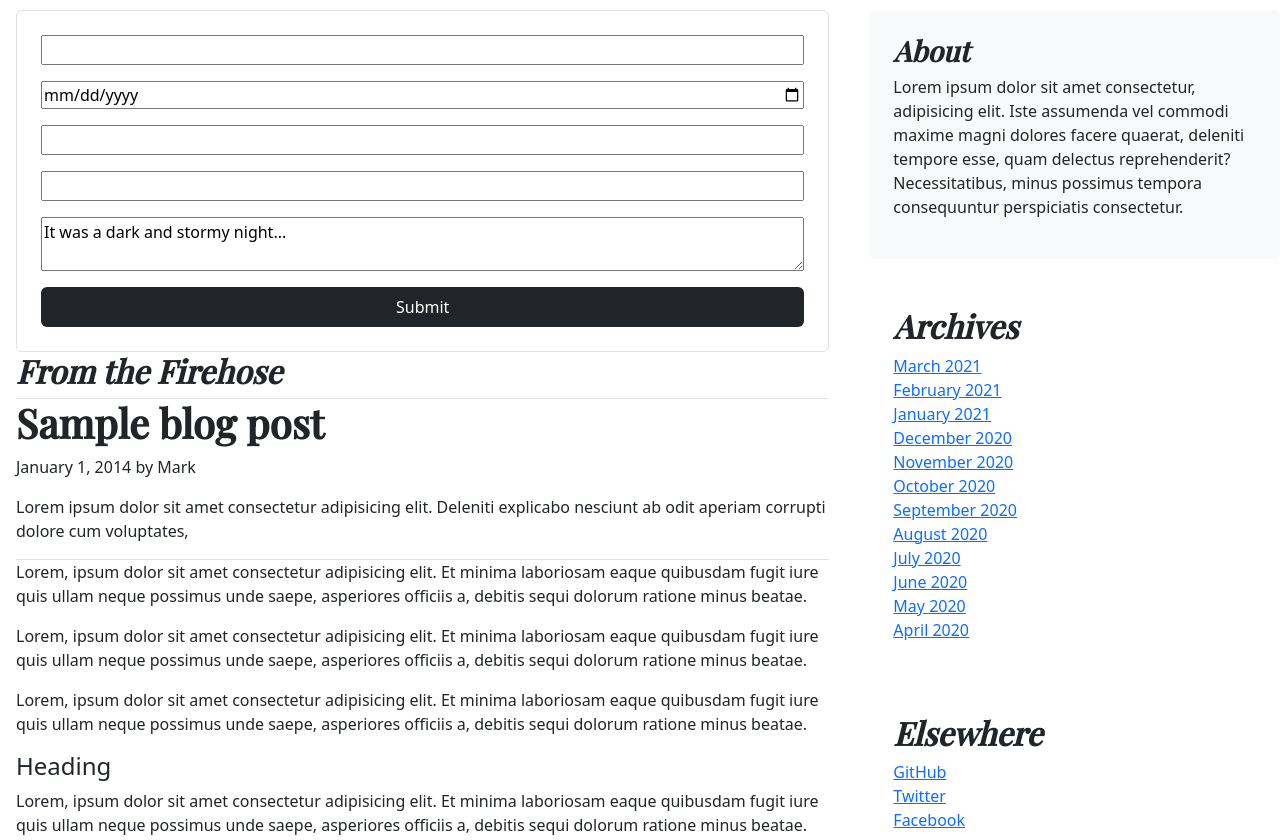
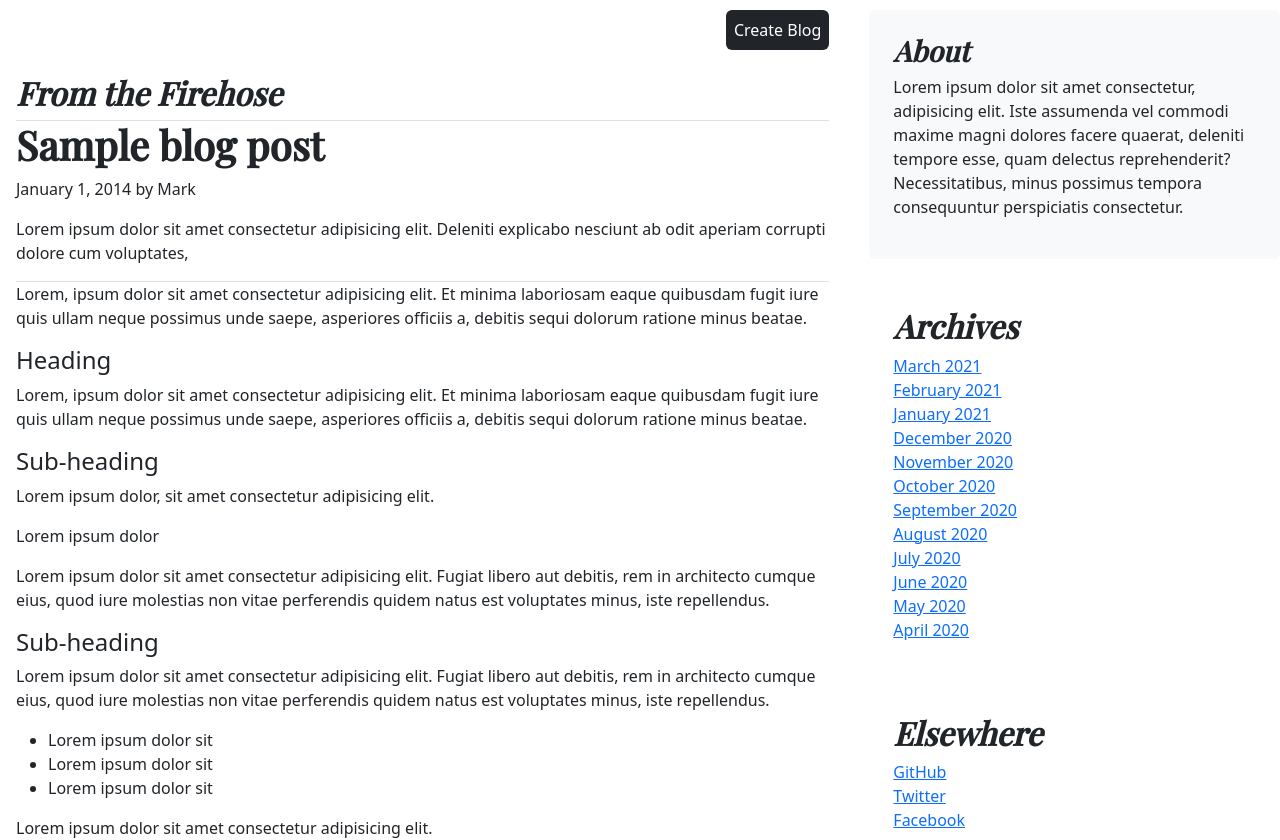
Before and after one commit to SwapnilPatil2607/agaetis-blog, a React (Vite) app: page / in a window 1280 px wide. Shown: the part 740-1580 px from the top of the page. Built offline with nearby package versions, Linux system fonts and the light colour scheme.

Commit message:
feat : error border shown if form feild is empty

```diff
--- a/src/pages/blog-page/components/BlogForm.jsx
+++ b/src/pages/blog-page/components/BlogForm.jsx
@@ -1,34 +1,44 @@
 import { useForm } from "react-hook-form";
-const BlogForm = () => {
+const BlogForm = ({ onFormSubmit }) => {
   const {
     register,
     handleSubmit,
-    watch,
     formState: { errors },
   } = useForm();
 
-  const onSubmit = (data) => {
-    console.log(data);
-    console.log(watch);
-    console.log(errors);
-  };
-
+  const alertCss = "border border-danger";
   return (
     <div>
       <form
-        onSubmit={handleSubmit(onSubmit)}
+        onSubmit={handleSubmit(onFormSubmit)}
         className="d-flex flex-column gap-3 border border-1 p-4 rounded"
       >
-        <input {...register("author", { required: true })} />
-        <input type="date" {...register("date", { required: true })} />
-        <input {...register("blogTitle", { required: true })} />
-        <input {...register("blogSubTitle", { required: true })} />
-        <textarea {...register("content", { required: true })}>
-          It was a dark and stormy night...
-        </textarea>
-
-        {errors.length && <span>Fill all the fields</span>}
-
+        <label>Author</label>
+        <input
+          className={errors.author && alertCss}
+          {...register("author", { required: true })}
+        />
+        <label>Date</label>
+        <input
+          className={errors.date && alertCss}
+          type="date"
+          {...register("date", { required: true })}
+        />
+        <label>Blog Title</label>
+        <input
+          className={errors.blogTitle && alertCss}
+          {...register("blogTitle", { required: true })}
+        />
+        <label>Blog Subtitle</label>
+        <input
+          className={errors.blogSubTitle && alertCss}
+          {...register("blogSubTitle", { required: true })}
+        />
+        <label>Content</label>
+        <textarea
+          className={errors.content && alertCss}
+          {...register("content", { required: true })}
+        />
         <input
           className="bg-dark rounded border-0 text-white p-2"
           type="submit"
--- a/src/pages/blog-page/components/BlogSection.jsx
+++ b/src/pages/blog-page/components/BlogSection.jsx
@@ -1,84 +1,54 @@
+import { useState } from "react";
 import AnotherBlogSection from "./AnotherBlogSection";
 import BlogForm from "./BlogForm";
+import DumbSection from "./DumbSection";
 import NewFeatureSection from "./NewFeatureSection";
 
 const BlogSection = () => {
+  const [showForm, setFormVisibility] = useState(false);
+  const [blogData, setData] = useState();
+
+  const onFormSubmit = (data) => {
+    setData(data);
+    setFormVisibility(false);
+  };
+
   return (
     <div className="px-3">
-      <BlogForm />
+      <div className="d-flex justify-content-end">
+        <button
+          onClick={() => setFormVisibility(!showForm)}
+          className="bg-dark rounded border-0 text-white p-2"
+        >
+          Create Blog
+        </button>
+      </div>
+      <div className="my-4">
+        {showForm ? <BlogForm onFormSubmit={onFormSubmit} /> : null}
+      </div>
+
       <div className="border border-bottom-1 border-top-0  border-end-0 border-start-0 ">
         <h2 className="fst-italic">From the Firehose</h2>
       </div>
 
       <div className="border border-bottom-1 border-top-0  border-end-0 border-start-0 ">
-        <h1>Sample blog post</h1>
-        <p>January 1, 2014 by Mark</p>
+        <h1>{blogData?.blogTitle || "Sample blog post"}</h1>
+        <p>
+          {blogData?.date || "January 1, 2014"} by {blogData?.author || "Mark"}
+        </p>
         <p className="mt-2">
-          Lorem ipsum dolor sit amet consectetur adipisicing elit. Deleniti
-          explicabo nesciunt ab odit aperiam corrupti dolore cum voluptates,
+          {blogData?.blogSubTitle ||
+            " Lorem ipsum dolor sit amet consectetur adipisicing elit. Deleniti explicabo nesciunt ab odit aperiam corrupti dolore cum voluptates,"}
         </p>
       </div>
 
       <div>
         <p>
-          Lorem, ipsum dolor sit amet consectetur adipisicing elit. Et minima
-          laboriosam eaque quibusdam fugit iure quis ullam neque possimus unde
-          saepe, asperiores officiis a, debitis sequi dolorum ratione minus
-          beatae.
-        </p>
-        <p>
-          Lorem, ipsum dolor sit amet consectetur adipisicing elit. Et minima
-          laboriosam eaque quibusdam fugit iure quis ullam neque possimus unde
-          saepe, asperiores officiis a, debitis sequi dolorum ratione minus
-          beatae.
-        </p>
-        <p>
-          Lorem, ipsum dolor sit amet consectetur adipisicing elit. Et minima
-          laboriosam eaque quibusdam fugit iure quis ullam neque possimus unde
-          saepe, asperiores officiis a, debitis sequi dolorum ratione minus
-          beatae.
+          {blogData?.content ||
+            "Lorem, ipsum dolor sit amet consectetur adipisicing elit. Et minima laboriosam eaque quibusdam fugit iure quis ullam neque possimus unde saepe, asperiores officiis a, debitis sequi dolorum ratione minus beatae."}
         </p>
       </div>
-
-      <div>
-        <h4>Heading</h4>
-        <p>
-          Lorem, ipsum dolor sit amet consectetur adipisicing elit. Et minima
-          laboriosam eaque quibusdam fugit iure quis ullam neque possimus unde
-          saepe, asperiores officiis a, debitis sequi dolorum ratione minus
-          beatae.
-        </p>
-        <h4>Sub-heading</h4>
-        <p>Lorem ipsum dolor, sit amet consectetur adipisicing elit.</p>
-        <p>Lorem ipsum dolor</p>
-        <p>
-          Lorem ipsum dolor sit amet consectetur adipisicing elit. Fugiat libero
-          aut debitis, rem in architecto cumque eius, quod iure molestias non
-          vitae perferendis quidem natus est voluptates minus, iste repellendus.
-        </p>
-      </div>
-
-      <div>
-        <h4>Sub-heading</h4>
-        <p>
-          Lorem ipsum dolor sit amet consectetur adipisicing elit. Fugiat libero
-          aut debitis, rem in architecto cumque eius, quod iure molestias non
-          vitae perferendis quidem natus est voluptates minus, iste repellendus.
-        </p>
-        <ul>
-          <li>Lorem ipsum dolor sit</li>
-          <li>Lorem ipsum dolor sit</li>
-          <li>Lorem ipsum dolor sit</li>
-        </ul>
-        <p>Lorem ipsum dolor sit amet consectetur adipisicing elit.</p>
-        <ol>
-          <li>Lorem ipsum dolor sit</li>
-          <li>Lorem ipsum dolor sit</li>
-          <li>Lorem ipsum dolor sit</li>
-        </ol>
-        <p>Lorem ipsum dolor sit amet consectetur adipisicing elit.</p>
-      </div>
-
+      <DumbSection />
       <AnotherBlogSection />
       <NewFeatureSection />
     </div>
--- /dev/null
+++ b/src/pages/blog-page/components/DumbSection.jsx
@@ -0,0 +1,48 @@
+import React from "react";
+
+const DumbSection = () => {
+  return (
+    <>
+      <div>
+        <h4>Heading</h4>
+        <p>
+          Lorem, ipsum dolor sit amet consectetur adipisicing elit. Et minima
+          laboriosam eaque quibusdam fugit iure quis ullam neque possimus unde
+          saepe, asperiores officiis a, debitis sequi dolorum ratione minus
+          beatae.
+        </p>
+        <h4>Sub-heading</h4>
+        <p>Lorem ipsum dolor, sit amet consectetur adipisicing elit.</p>
+        <p>Lorem ipsum dolor</p>
+        <p>
+          Lorem ipsum dolor sit amet consectetur adipisicing elit. Fugiat libero
+          aut debitis, rem in architecto cumque eius, quod iure molestias non
+          vitae perferendis quidem natus est voluptates minus, iste repellendus.
+        </p>
+      </div>
+
+      <div>
+        <h4>Sub-heading</h4>
+        <p>
+          Lorem ipsum dolor sit amet consectetur adipisicing elit. Fugiat libero
+          aut debitis, rem in architecto cumque eius, quod iure molestias non
+          vitae perferendis quidem natus est voluptates minus, iste repellendus.
+        </p>
+        <ul>
+          <li>Lorem ipsum dolor sit</li>
+          <li>Lorem ipsum dolor sit</li>
+          <li>Lorem ipsum dolor sit</li>
+        </ul>
+        <p>Lorem ipsum dolor sit amet consectetur adipisicing elit.</p>
+        <ol>
+          <li>Lorem ipsum dolor sit</li>
+          <li>Lorem ipsum dolor sit</li>
+          <li>Lorem ipsum dolor sit</li>
+        </ol>
+        <p>Lorem ipsum dolor sit amet consectetur adipisicing elit.</p>
+      </div>
+    </>
+  );
+};
+
+export default DumbSection;
```
Also changed, not shown: .eslintrc.cjs.
